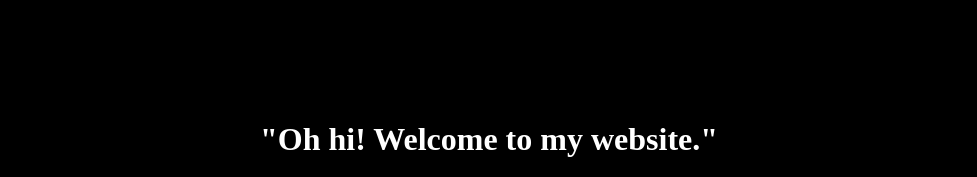
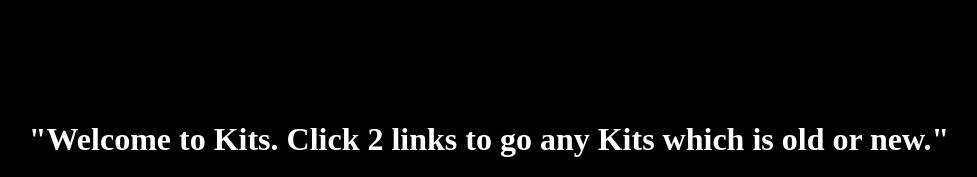
Before and after one commit to BonziWORLD12/Kits, a plain HTML site: page index.html in a window 1280 px wide. Shown: the part 160-337 px from the top of the page, without its empty margins (151-1128 px from the left). Drawn offline with Linux system fonts and the light colour scheme.

Commit message:
Update index.html
Update Kits

```diff
--- a/index.html
+++ b/index.html
@@ -21,7 +21,7 @@
 
 <br><br><br><br><br><br><br><br><br><br><br><br><br><br>
 <div align="center">
-    <h1 style="color: white;">"Oh hi! Welcome to my website."</h1>
+    <h1 style="color: white;">"Welcome to Kits. Click 2 links to go any Kits which is old or new."</h1>
     <img align= "middle" src="k-logo.b25b3988.svg">
     <br>
     <a id="large_link" href="https://kits.io/">Kits IO</a>
```
